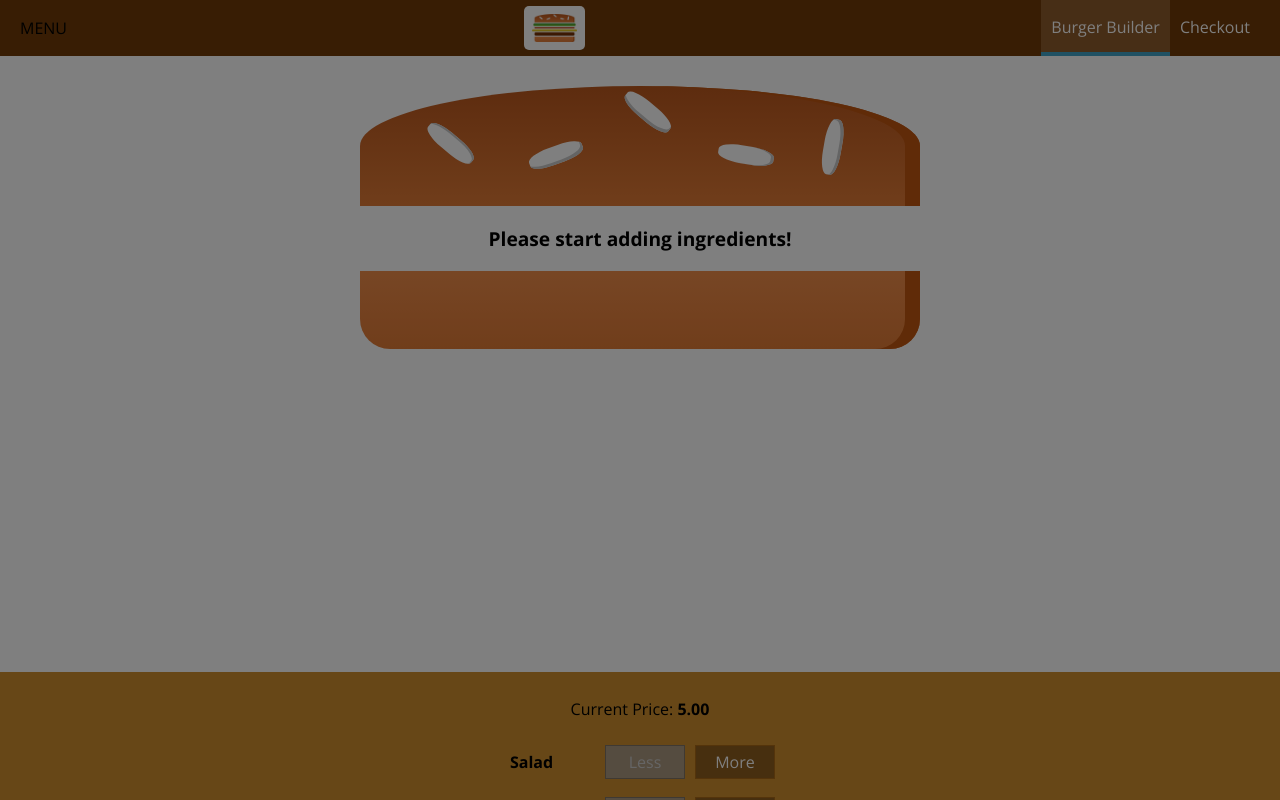
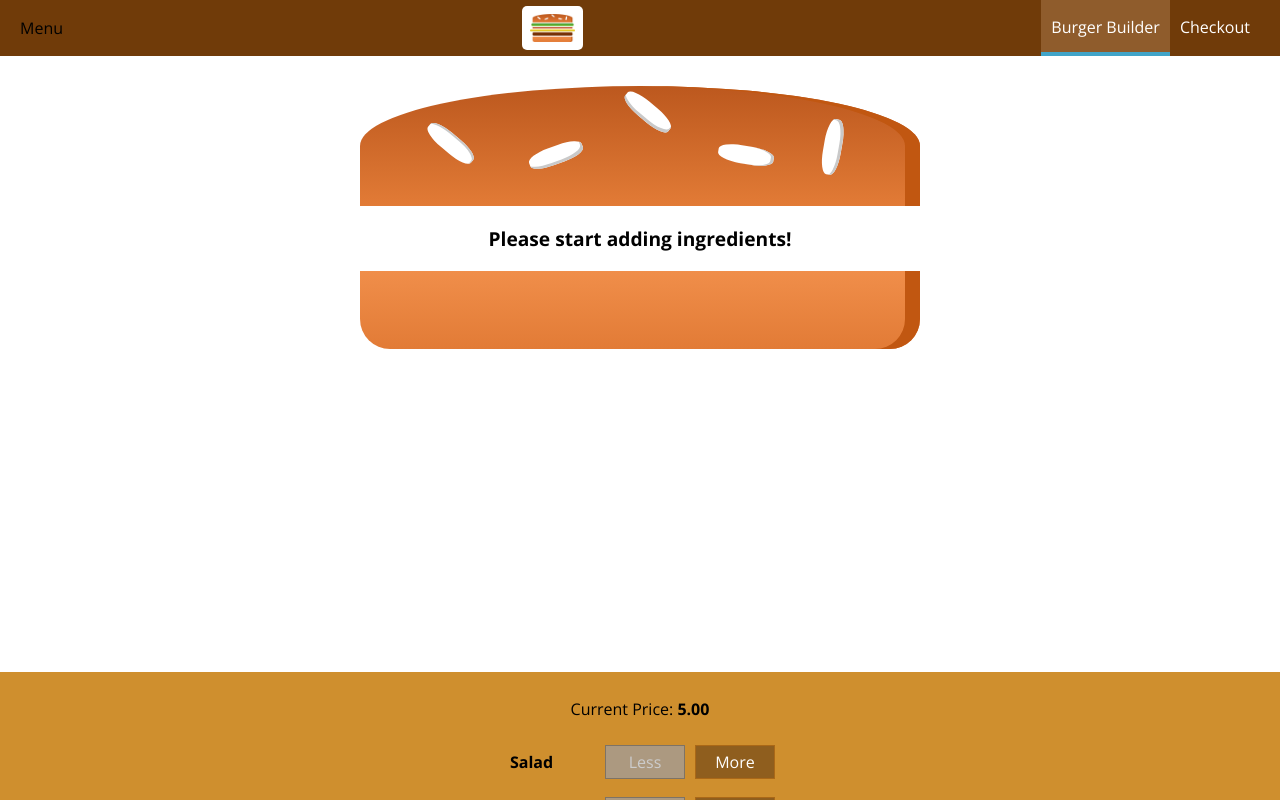
Before and after one commit to GiuGiu13/burger_build_react, a React (Create React App) app in the folder my-app/: page / in a window 1280 px wide. Shown: the top 800 px of the page. Built offline with nearby package versions, Linux system fonts and the light colour scheme.

Commit message:
menu voice clickable

```diff
--- a/my-app/src/components/Layout/Layout.js
+++ b/my-app/src/components/Layout/Layout.js
@@ -7,15 +7,21 @@
 
 class Layout extends Component{
     state = {
-        showSideDrawer:true
+        showSideDrawer:false
     }
-    sideDrawerCloseHandler = () =>{
+    sideDrawerCloseHandler = () => {
         this.setState({showSideDrawer:false});
+    }
+    sideDrawerToggleHandler = () => {
+        this.setState((prevState) => {
+            return {showSideDrawer: !prevState.showSideDrawer};
+
+        });
     }
     render(){
         return (
             <Aux>
-                <Toolbar />
+                <Toolbar drawerToggleClicked={this.sideDrawerToggleHandler}/>
                 <SideDrawer open={this.state.showSideDrawer} closed={this.sideDrawerCloseHandler}/>
                 <main className={classes.Content}>
                     {this.props.children}
--- /dev/null
+++ b/my-app/src/components/Navigation/SideDrawer/DrawerToggle/DrawerToggle.js
@@ -0,0 +1,7 @@
+import React from 'react';
+
+const drawerToggle = (props) => (
+    <div onClick={props.clicked}>Menu</div>
+);
+
+export default drawerToggle;
--- a/my-app/src/components/Navigation/SideDrawer/SideDrawer.module.css
+++ b/my-app/src/components/Navigation/SideDrawer/SideDrawer.module.css
@@ -10,11 +10,11 @@
     padding: 32px 16px;
     -webkit-box-sizing: border-box;
     box-sizing: border-box;
-    -webkit-transition: -webkit-transform .3 ease-out;
-    transition: -webkit-transform .3 ease-out;
-    -o-transition: transform .3 ease-out;
-    transition: transform .3 ease-out;
-    transition: transform .3 ease-out, -webkit-transform .3 ease-out;
+    -webkit-transition: -webkit-transform 1 ease-out;
+    transition: -webkit-transform 1 ease-out;
+    -o-transition: transform 1 ease-out;
+    transition: transform 1 ease-out;
+
 }
 
 @media (min-width:500px){
--- a/my-app/src/components/Navigation/Toolbar/Toolbar.js
+++ b/my-app/src/components/Navigation/Toolbar/Toolbar.js
@@ -1,11 +1,12 @@
 import React from 'react';
 import classes from './Toolbar.module.css';
 import Logo from '../../Logo/Logo';
-import NavigationItems from '../NavigationItems/NavigationItems'
+import NavigationItems from '../NavigationItems/NavigationItems';
+import DrawerToggle from '../SideDrawer/DrawerToggle/DrawerToggle'
 
 const toolbar = (props) => (
     <header className={classes.Toolbar}>
-        <div>MENU</div>
+        <DrawerToggle clicked={props.drawerToggleClicked}/>
         {/* approch to change the height of the logo dynamically */}
         {/* <Logo height="80%"/> */}
         <div className={classes.Logo}>
```
